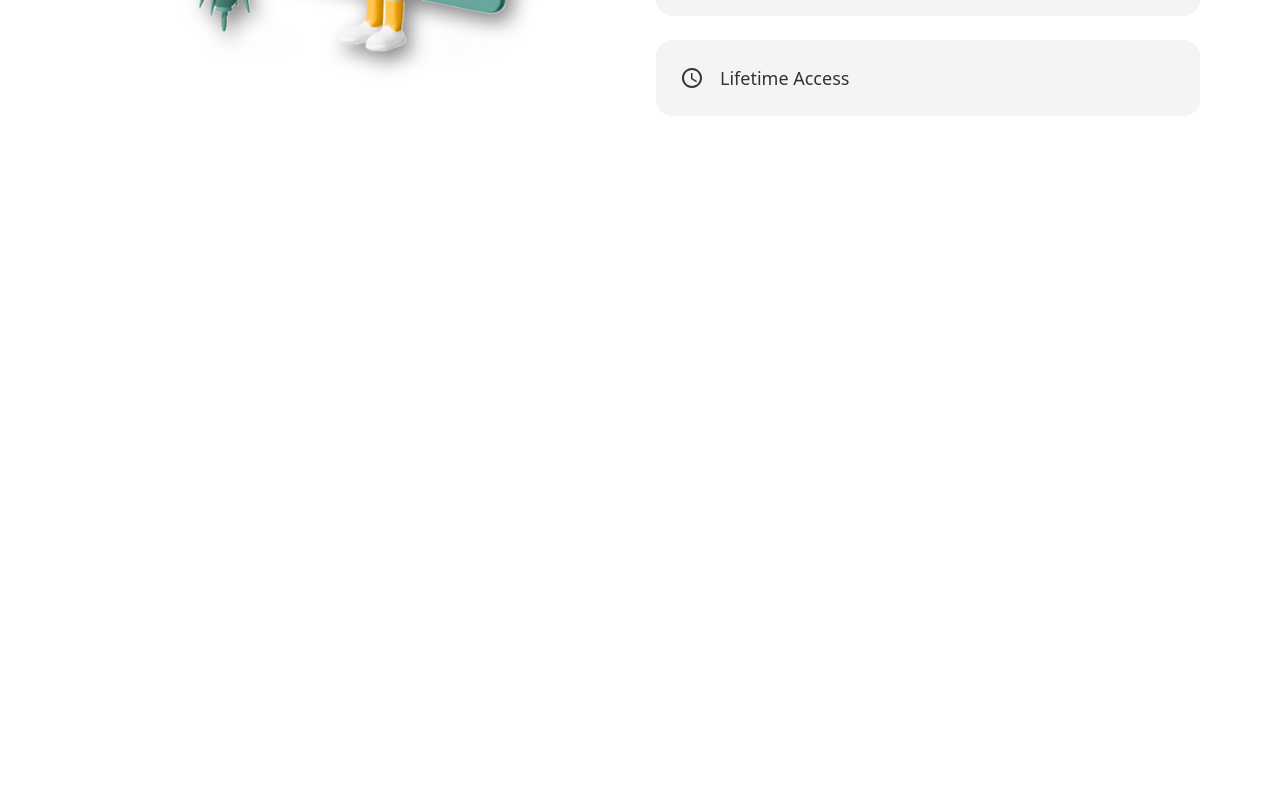
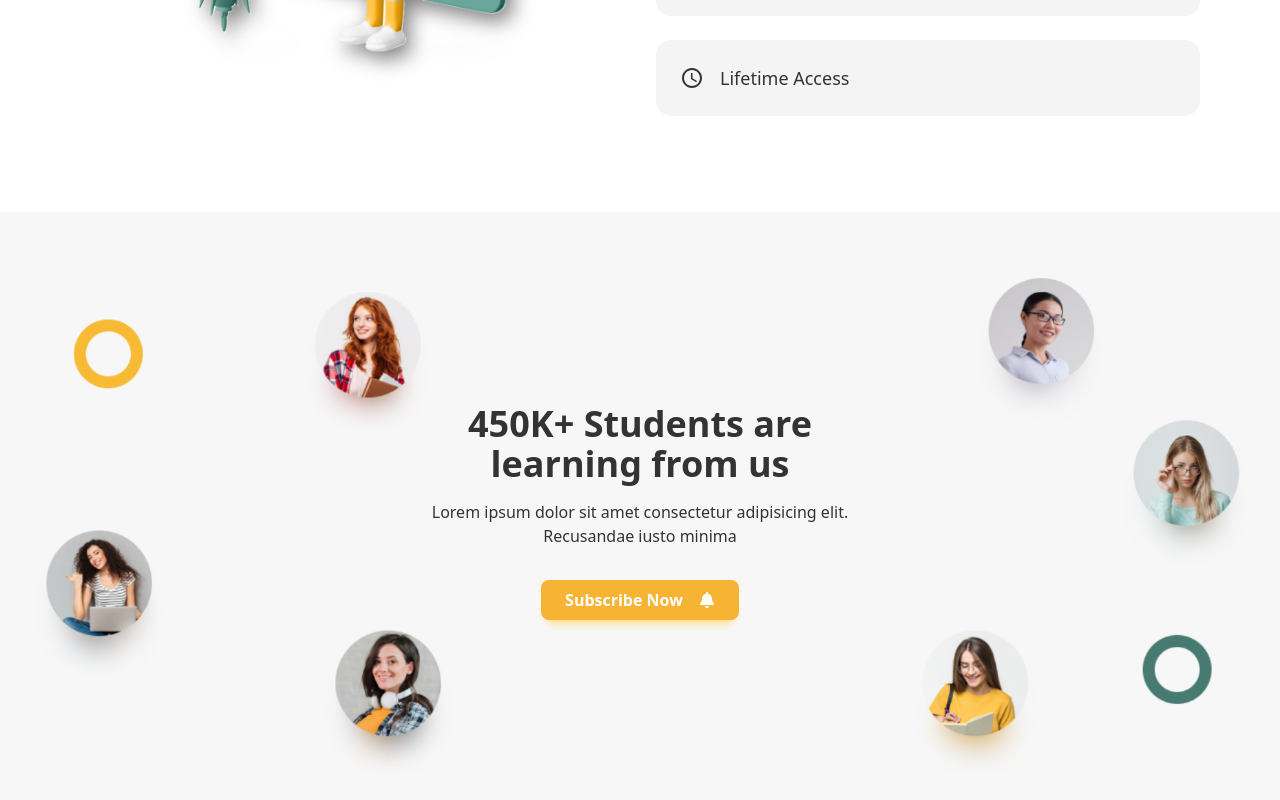
Before and after one commit to wacho91/E-learning, a React (Vite) app: page / in a window 1280 px wide. Shown: the part 1553-2353 px from the top of the page. Before the commit the page ends 1765 px from the top, so only its background shows below. Built offline with nearby package versions, Linux system fonts and the light colour scheme.

Commit message:
Subscribe Component

```diff
--- a/src/App.jsx
+++ b/src/App.jsx
@@ -1,6 +1,7 @@
 import Banner from "./components/Banner/Banner"
 import Hero from "./components/Hero/Hero"
 import Services from "./components/Services/Services"
+import Subscribe from "./components/Subscribe/Subscribe"
 
 
 function App() {
@@ -10,6 +11,7 @@
       <Hero />
       <Services />
       <Banner />
+      <Subscribe />
     </main>
   )
 }
--- /dev/null
+++ b/src/components/Subscribe/Subscribe.jsx
@@ -0,0 +1,51 @@
+
+import { motion } from "framer-motion";
+import { FaBell } from "react-icons/fa";
+
+import BgImage from "../../assets/bg.png"
+
+const bgStyle = {
+    backgroundImage: `url(${BgImage})`,
+    backgroundRepeat: "no-repeat",
+    backgroundSize: "cover",
+    backgroundPosition: "center",
+};
+
+const Subscribe = () => {
+  return (
+    <section className="bg-[#f7f7f7]">
+        <motion.div
+            initial={{ opacity: 0 }}
+            whileInView={{ opacity: 1 }}
+            style={bgStyle}
+            className="container py-24 md:py-48"
+        >
+            <motion.div
+                initial={{ opacity: 0, scale: 0.5 }}
+                whileInView={{ opacity: 1, scale: 1 }}
+                transition={{ duration: 0.6, ease: "easeInOut" }}
+                className="flex flex-col justify-center"
+            >
+                <div className="text-center space-y-4 lg:max-w-[430px] mx-auto">
+                    <h1 className="text-4xl font-bold !leanding-snug">
+                        450K+ Students are learning from us
+                    </h1>
+                    <p>
+                        Lorem ipsum dolor sit amet consectetur adipisicing elit.
+                        Recusandae iusto minima
+                    </p>
+                    <a
+                        href=""
+                        className="primary-btn !mt-8 inline-flex items-center gap-4 group"
+                    >
+                        Subscribe Now
+                        <FaBell className="group-hover:animate-bounce group-hover:text-lg duration-200" />
+                    </a>
+                </div>
+            </motion.div>
+        </motion.div>
+    </section>
+  )
+}
+
+export default Subscribe
```
